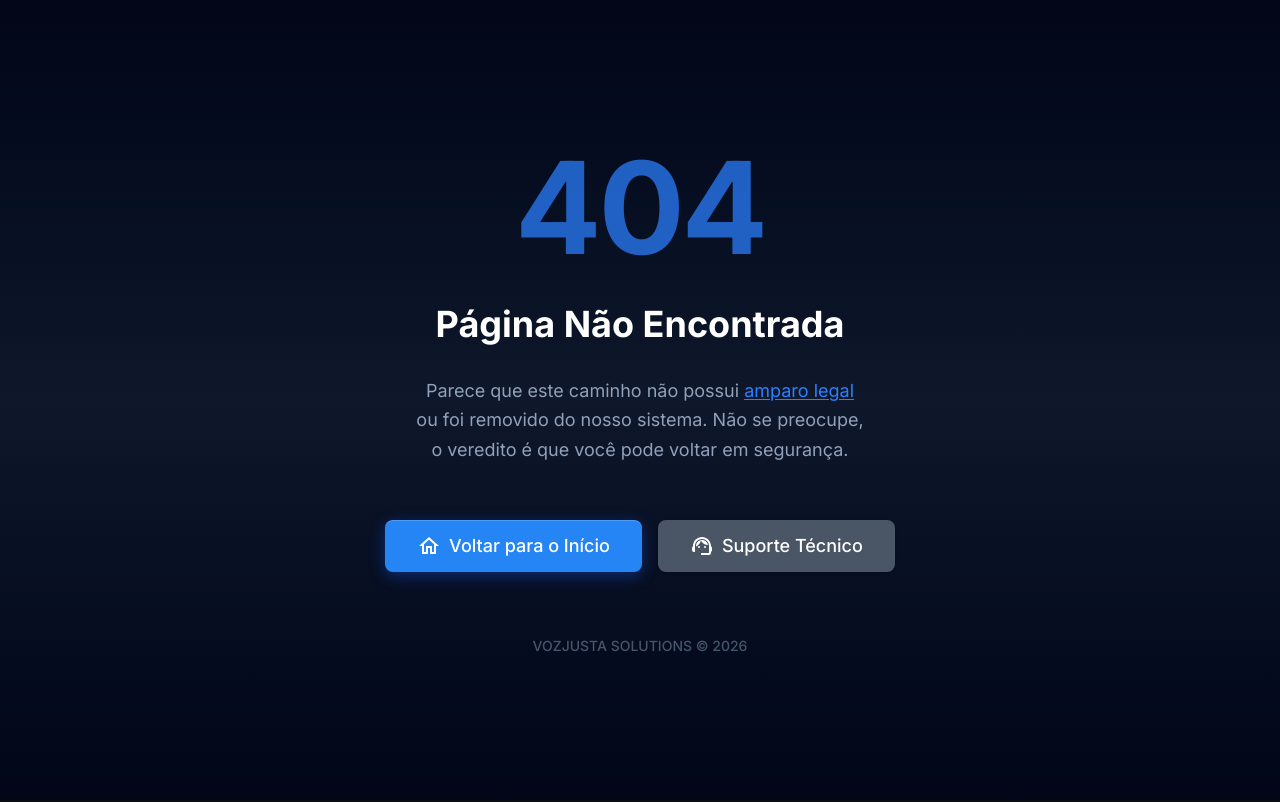
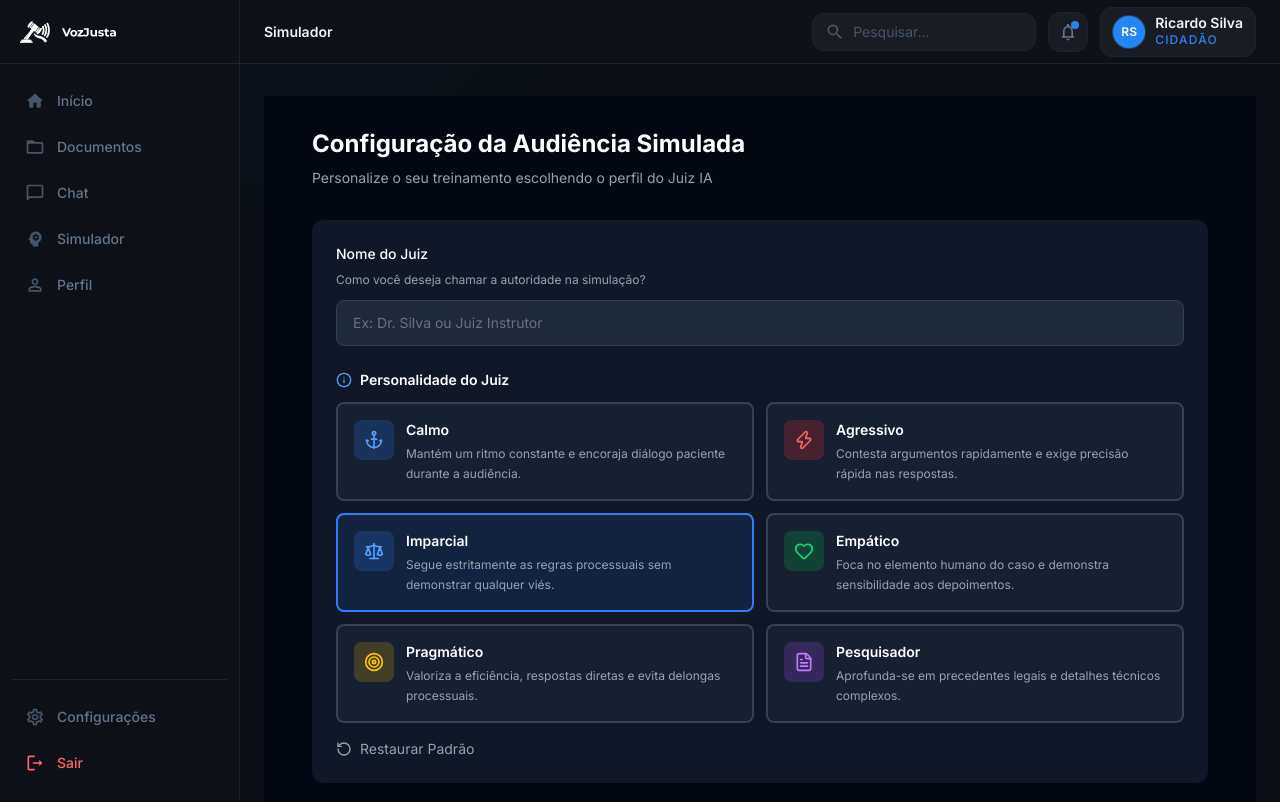
Before and after one commit to VozJusta/VJ.WEB, a Next.js app: page /simulador in a window 1280 px wide. Before the commit this address had no page. Shown: the top 802 px of the page. Built offline with nearby package versions, Linux system fonts and the light colour scheme.

Commit message:
feat(pages): add simulator configuration page

```diff
--- /dev/null
+++ b/app/(private)/simulador/page.tsx
@@ -0,0 +1,5 @@
+import { SimulatorConfig } from '@/app/features/simulator';
+
+export default function SimulatorPage() {
+  return <SimulatorConfig />;
+}
```
